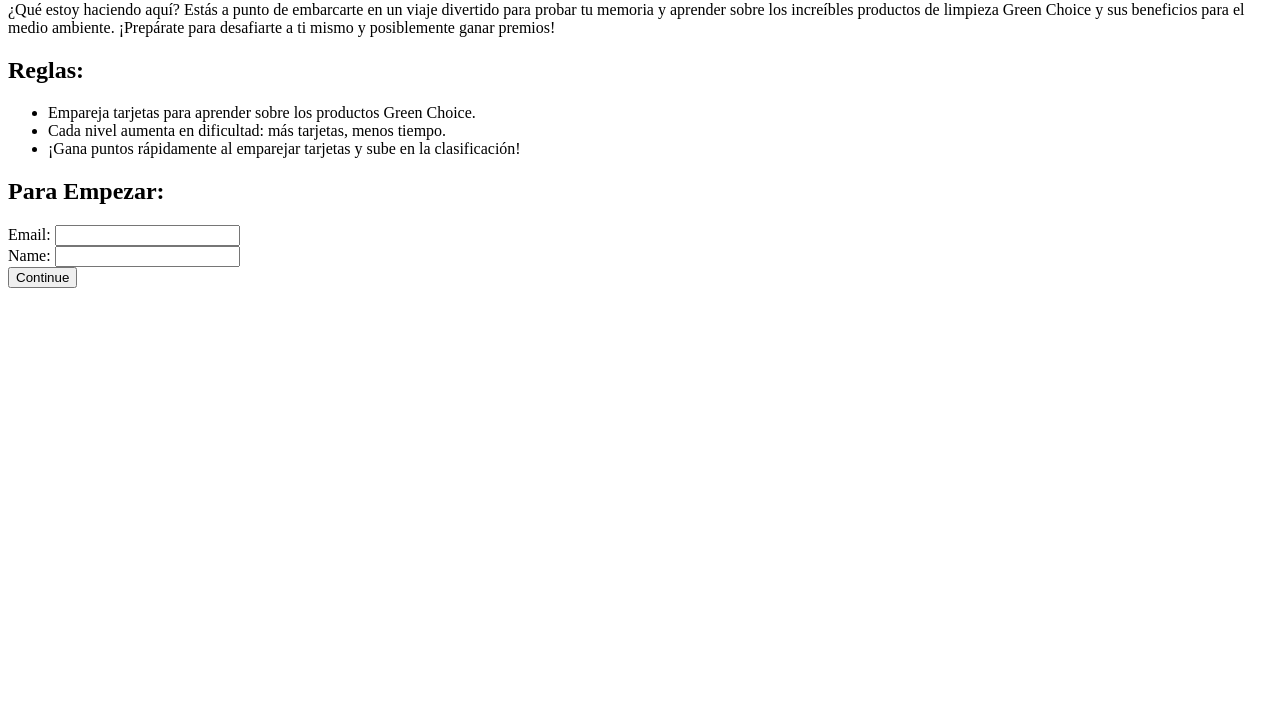
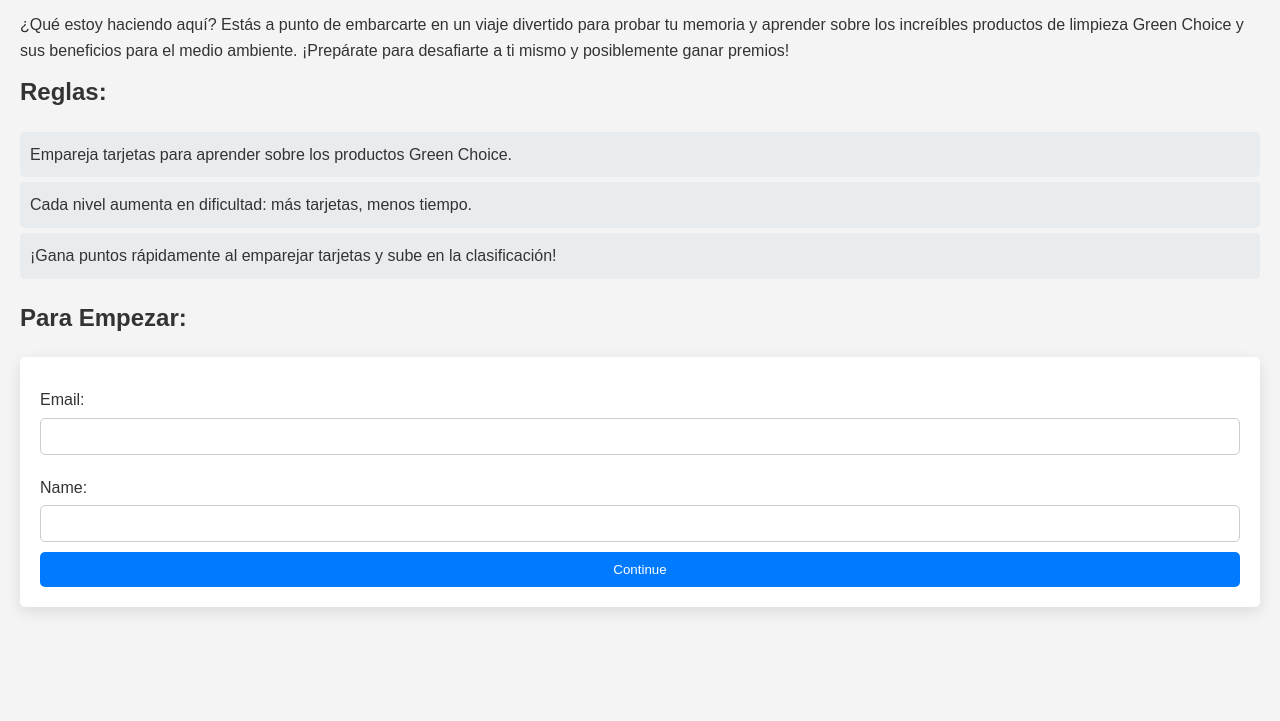
Before and after one commit to pavelgtr/dream-clean-card-game, a plain HTML site: page HTML/index.html in a window 1280 px wide. Shown: the part 79-800 px from the top of the page. Drawn offline with Linux system fonts and the light colour scheme.

Commit message:
create CSS JS HTML folder structure

```diff
--- /dev/null
+++ b/CSS/style.css
@@ -0,0 +1,69 @@
+/* Basic Reset */
+* {
+    margin: 0;
+    padding: 0;
+    box-sizing: border-box;
+}
+
+body {
+    font-family: 'Arial', sans-serif;
+    background-color: #f4f4f4;
+    color: #333;
+    line-height: 1.6;
+    padding: 20px;
+}
+
+h1, h2 {
+    margin-bottom: 20px;
+}
+
+p {
+    margin-bottom: 10px;
+}
+
+ul {
+    list-style-type: none;
+    margin-bottom: 20px;
+}
+
+ul li {
+    background-color: #e9ecef;
+    padding: 10px;
+    border-radius: 5px;
+    margin-bottom: 5px;
+}
+
+form {
+    background-color: #fff;
+    padding: 20px;
+    border-radius: 5px;
+    box-shadow: 0 5px 15px rgba(0,0,0,0.1);
+}
+
+label {
+    display: block;
+    margin-bottom: 5px;
+    margin-top: 10px;
+}
+
+input[type="email"], input[type="text"] {
+    width: 100%;
+    padding: 10px;
+    margin-bottom: 10px;
+    border-radius: 5px;
+    border: 1px solid #ccc;
+}
+
+button[type="submit"] {
+    background-color: #007bff;
+    color: #fff;
+    padding: 10px 15px;
+    border: none;
+    border-radius: 5px;
+    cursor: pointer;
+    width: 100%;
+}
+
+button[type="submit"]:hover {
+    background-color: #0056b3;
+}
--- a/index.html
+++ b/HTML/index.html
@@ -4,8 +4,8 @@
     <meta charset="UTF-8">
     <meta name="viewport" content="width=device-width, initial-scale=1.0">
     <title>Green Choice Juego de Memoria</title>
-    <link rel="stylesheet" href="style.css">
-     <script src="script.js" defer></script>
+    <link rel="stylesheet" href="../CSS/style.css">
+     <script src="../JS/script.js" defer></script>
 </head>
 <body>
     <h1>¡Bienvenido al Juego de Memoria Green Choice!</h1>
```
Also changed, not shown: JS/script.js (renamed from script.js), style.css (deleted).
